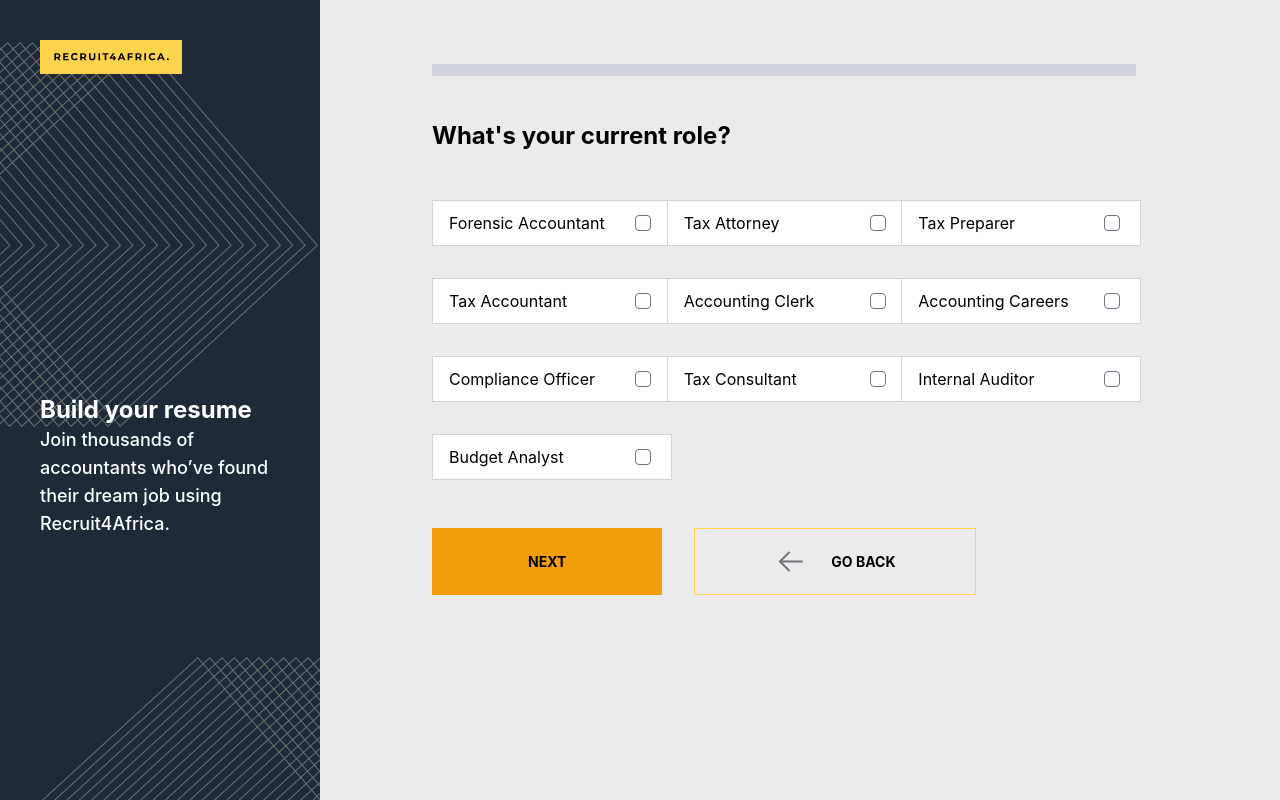
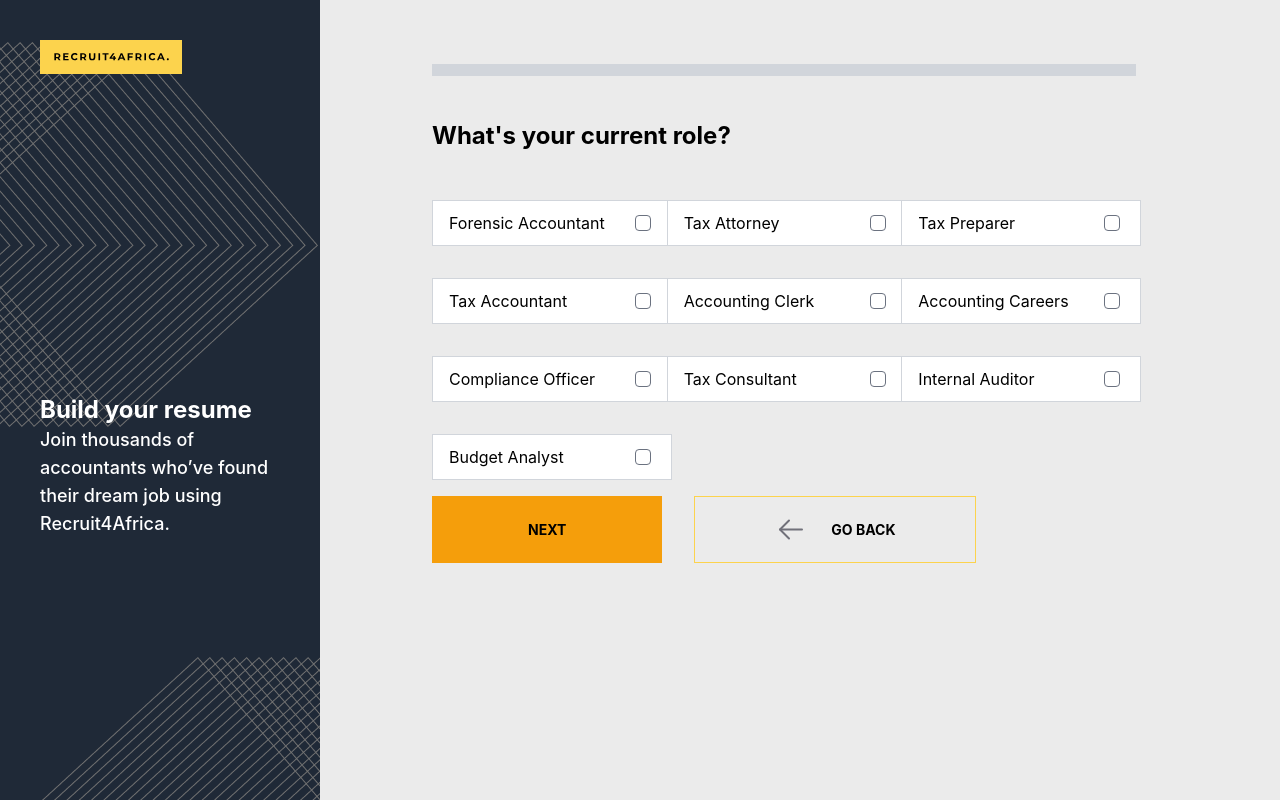
Before and after one commit to luigimorel/recruit-africa, a React (Create React App) app: page /profile-candidate in a window 1280 px wide. Built offline with nearby package versions, Linux system fonts and the light colour scheme; what @tailwindcss/typography would draw is missing.

Commit message:
Make changes to step one

```diff
--- a/src/pages/accounts/candidates/steps/StepOne.jsx
+++ b/src/pages/accounts/candidates/steps/StepOne.jsx
@@ -45,13 +45,13 @@ const StepOne = () => {
   ];
   return (
     <>
-      <h3 className=" font-bold text-2xl mb-12">What's your current role? </h3>
+      <h3 className=" font-bold text-2xl mb-4">What's your current role? </h3>
 
       <div className=" grid grid-cols-3">
         {jobs.map((x) => (
           <div
             key={x.id}
-            className=" hover:bg-gray-200 mb-8 border w-60 bg-white border-gray-300 py-2.5 flex justify-between items-center"
+            className=" hover:bg-gray-200 mt-8 border w-60 bg-white border-gray-300 py-2.5 flex justify-between items-center"
           >
             <span className="px-4">{x.title}</span>
             <input
```
